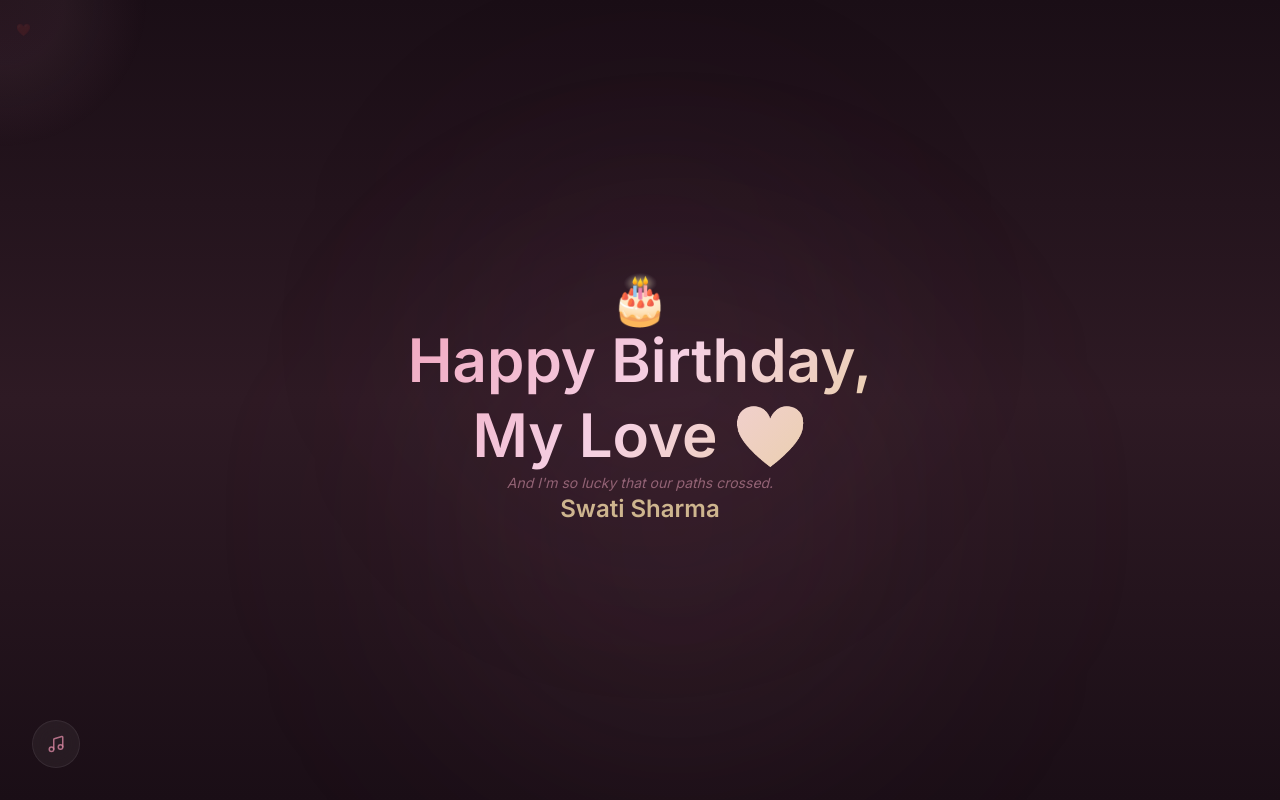
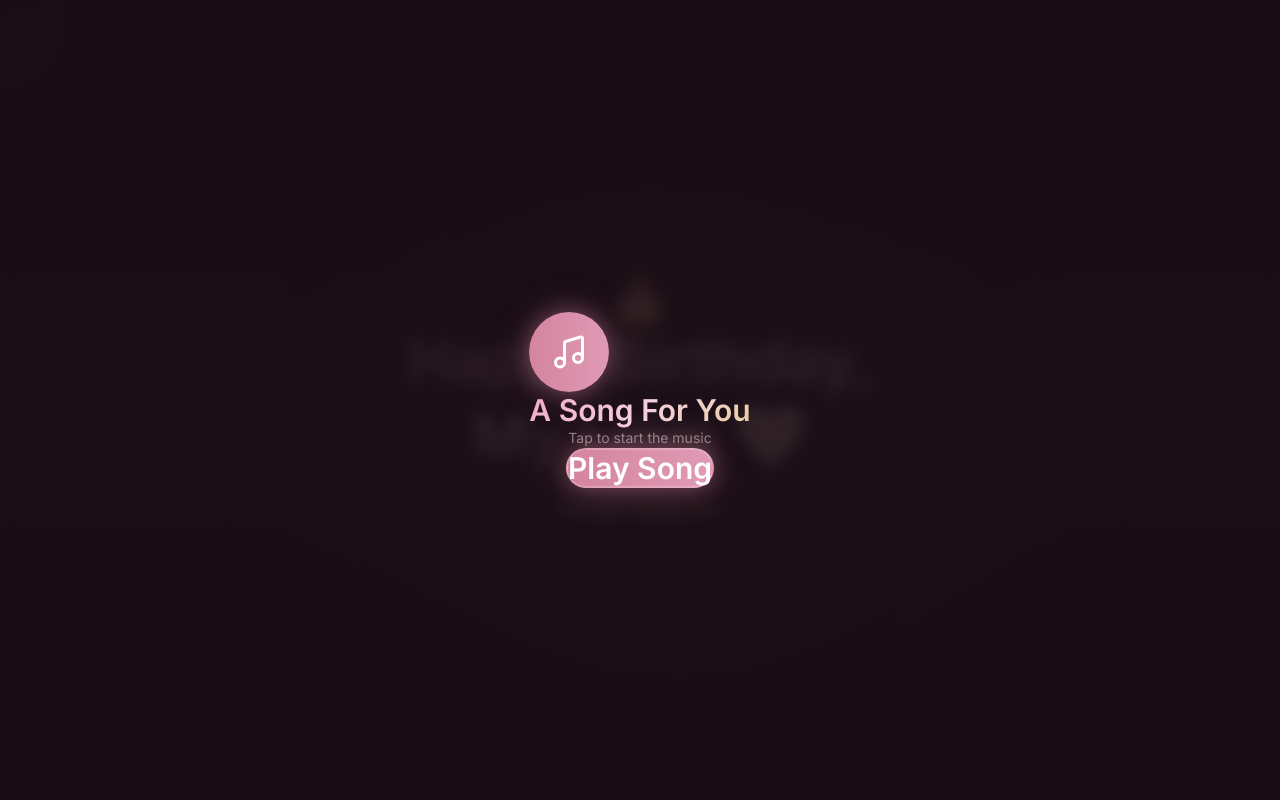
Before and after one commit to Akhil24thakur/birthday-site, a React (Vite) app: page / in a window 1280 px wide. Shown: the top 800 px of the page. Built offline with nearby package versions, Linux system fonts and the light colour scheme; a web font is replaced by a local one.

Commit message:
Add music popup on site load - tap to play song

```diff
--- a/src/components/MusicController.jsx
+++ b/src/components/MusicController.jsx
@@ -1,10 +1,17 @@
 import { useState, useRef, useEffect } from "react";
 import { Music } from "lucide-react";
+import { AnimatePresence, motion } from "framer-motion";
 import { siteConfig } from "../data/siteConfig";
 
 export default function MusicController() {
   const [playing, setPlaying] = useState(false);
+  const [showPopup, setShowPopup] = useState(true);
   const audioRef = useRef(null);
+
+  const startMusic = () => {
+    setPlaying(true);
+    setShowPopup(false);
+  };
 
   useEffect(() => {
     if (!audioRef.current) return;
@@ -18,15 +25,60 @@ export default function MusicController() {
   if (!siteConfig.music.enabled) return null;
 
   return (
+    <>
+      <AnimatePresence>
+        {showPopup && (
+          <motion.div
+            initial={{ opacity: 0 }}
+            animate={{ opacity: 1 }}
+            exit={{ opacity: 0 }}
+            transition={{ duration: 0.4 }}
+            className="fixed inset-0 z-[200] bg-dark/90 backdrop-blur-sm flex items-center justify-center"
+          >
+            <motion.div
+              initial={{ scale: 0.8, opacity: 0 }}
+              animate={{ scale: 1, opacity: 1 }}
+              exit={{ scale: 0.8, opacity: 0 }}
+              transition={{ duration: 0.4, type: "spring" }}
+              className="text-center px-8"
+            >
+              <div className="w-20 h-20 mx-auto mb-6 rounded-full bg-gradient-to-r from-rose to-pink flex items-center justify-center shadow-xl shadow-rose/40" style={{ animation: "pulse-glow 2s ease-in-out infinite" }}>
+                <Music size={36} className="text-white" />
+              </div>
+              <h3
+                className="text-2xl md:text-3xl font-bold mb-3 gradient-text"
+                style={{ fontFamily: "var(--font-heading)" }}
+              >
+                A Song For You
+              </h3>
+              <p className="text-sm text-cream/50 mb-8">
+                Tap to start the music
+              </p>
+              <button
+                onClick={startMusic}
+                className="px-16 py-6 rounded-full bg-gradient-to-r from-rose to-pink text-white text-2xl md:text-3xl font-bold shadow-2xl shadow-rose/50 hover:shadow-rose/70 hover:brightness-110 transition-all cursor-pointer border-2 border-white/20"
+                style={{ animation: "pulse-glow 2s ease-in-out infinite" }}
+              >
+                Play Song
+              </button>
+            </motion.div>
+          </motion.div>
+        )}
+      </AnimatePresence>
+
+      {!showPopup && (
         <div className="fixed bottom-6 left-6 z-[90] md:bottom-8 md:left-8">
           <button
-        onClick={() => setPlaying(true)}
+            onClick={() => setPlaying((p) => !p)}
             className="w-12 h-12 rounded-full glass flex items-center justify-center text-rose/80 hover:text-rose transition-colors border border-rose/20"
-        aria-label="Play music"
+            aria-label={playing ? "Pause music" : "Play music"}
           >
             <Music size={18} />
           </button>
+        </div>
+      )}
+
       <audio ref={audioRef} src={siteConfig.music.src} loop preload="auto" />
-    </div>
+    </>
   );
 }
```
Lines whose indentation alone changed are shown as unchanged.
